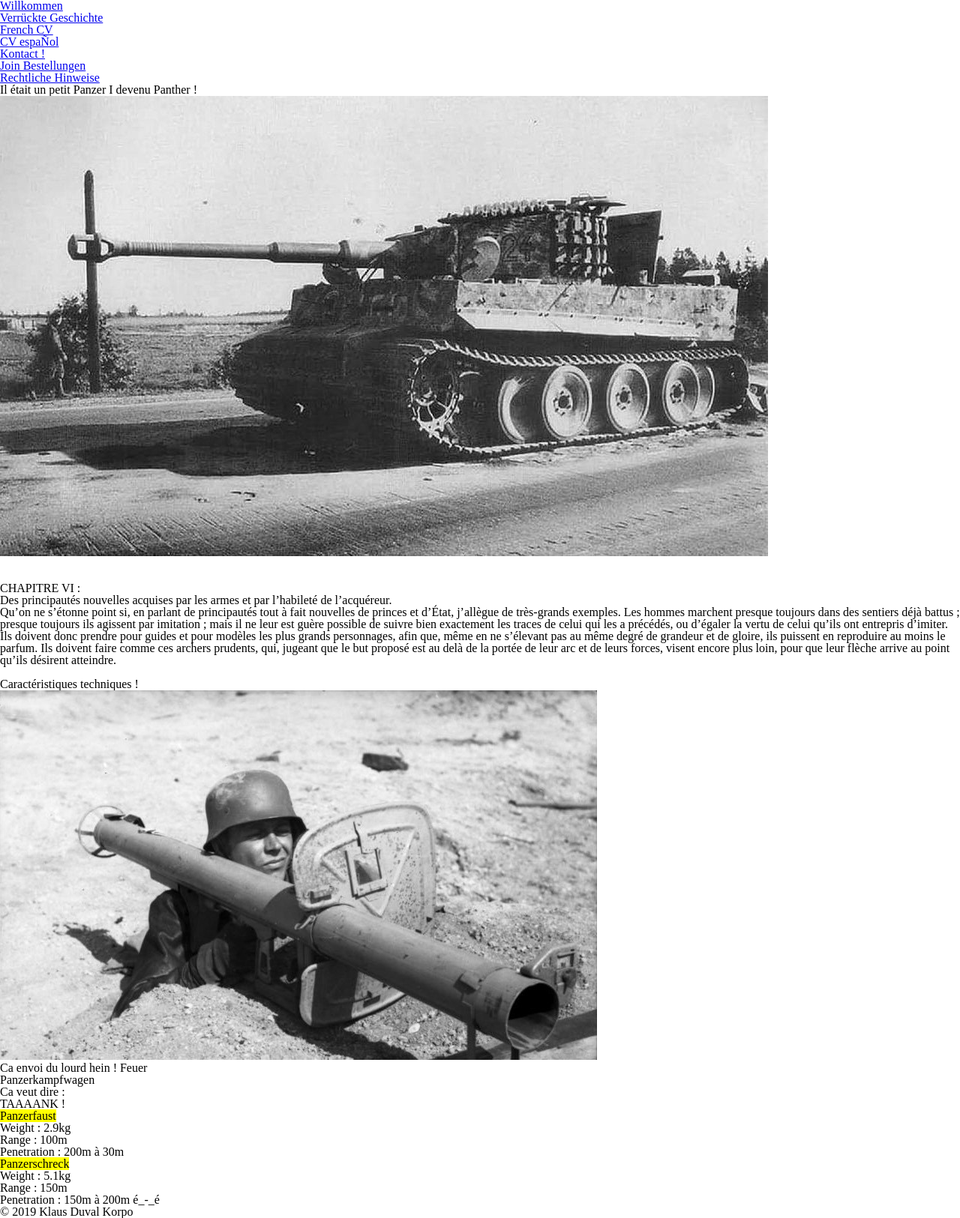
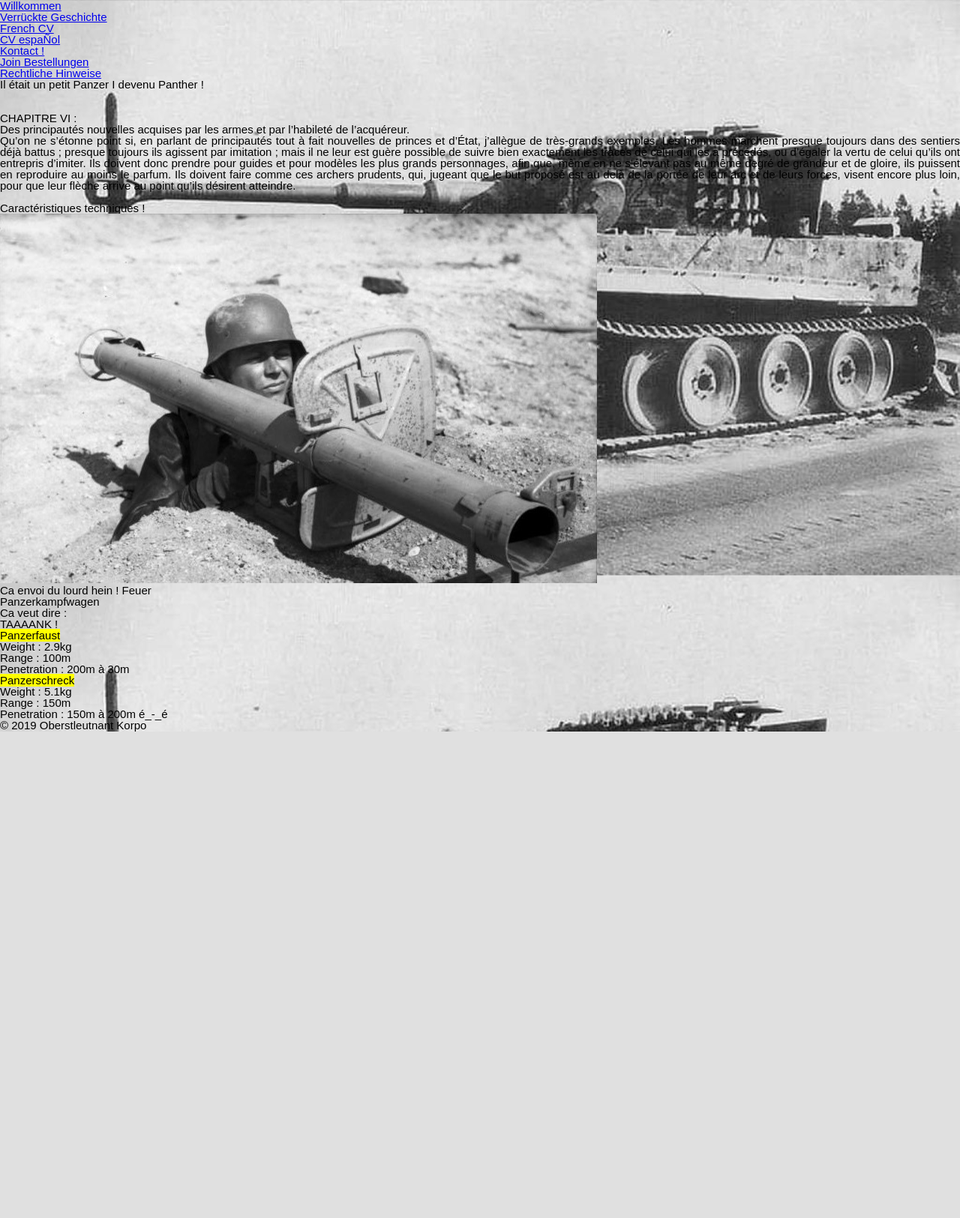
Before and after one commit to Mattious-pix/Eval---Fred-HTML-CSS, a PHP site: page / in a window 1280 px wide. Shown: the whole page at 75% size. After the commit the page ends 976 px from the top, so only its background shows below. Run offline with PHP 8.4, Linux system fonts and the light colour scheme.

Commit message:
Big commit sa race !

```diff
--- /dev/null
+++ b/assets/css/font.css
@@ -0,0 +1,7 @@
+body{
+  color : black;
+  font-family: arial;
+  font-size: 15px;
+  text-align: justify;
+
+}
--- a/assets/css/header.css
+++ /dev/null
@@ -1,4 +0,0 @@
-.nav {
-  width: 100%;
-
-}
--- a/assets/css/style.css
+++ b/assets/css/style.css
@@ -1,3 +1,7 @@
         @import url('reset.css');
-        @import url('header.css');
-        @import url('footer.css');
+        @import url('font.css');
+
+body{
+  background-image: url(Tigre.jpg);
+  background-size: 100%;
+}
--- a/includes/accueil.inc.php
+++ b/includes/accueil.inc.php
@@ -3,15 +3,15 @@
   <div class="contenu gnrl">
 
 <div>
-    <h1 id=" chp 6">CHAPITRE VI :</h1>
+    <h1 class=" chp 6">CHAPITRE VI :</h1>
     <!---Mais qu'est ce donc que tout ceci ?--->
 </div>
 
-<div id="titre chp">
+<div class="titre chp">
 
-  <h2 id="princis"> Des principautés nouvelles acquises par les armes et par l’habileté de l’acquéreur.</h2>
+  <h2 class="princis"> Des principautés nouvelles acquises par les armes et par l’habileté de l’acquéreur.</h2>
 
-<p id="text chp 6"> Qu’on ne s’étonne point si, en parlant de principautés tout à fait nouvelles de princes et d’État, j’allègue de très-grands exemples. Les hommes marchent presque toujours dans des sentiers déjà battus ; presque toujours ils agissent par imitation ; mais il ne leur est guère possible de suivre bien exactement les traces de celui qui les a précédés, ou d’égaler la vertu de celui qu’ils ont entrepris d’imiter. Ils doivent donc prendre pour guides et pour modèles les plus grands personnages, afin que, même en ne s’élevant pas au même degré de grandeur et de gloire, ils puissent en reproduire au moins le parfum. Ils doivent faire comme ces archers prudents, qui, jugeant que le but proposé est au delà de la portée de leur arc et de leurs forces, visent encore plus loin, pour que leur flèche arrive au point qu’ils désirent atteindre.</p>
+<p class="text chp 6"> Qu’on ne s’étonne point si, en parlant de principautés tout à fait nouvelles de princes et d’État, j’allègue de très-grands exemples. Les hommes marchent presque toujours dans des sentiers déjà battus ; presque toujours ils agissent par imitation ; mais il ne leur est guère possible de suivre bien exactement les traces de celui qui les a précédés, ou d’égaler la vertu de celui qu’ils ont entrepris d’imiter. Ils doivent donc prendre pour guides et pour modèles les plus grands personnages, afin que, même en ne s’élevant pas au même degré de grandeur et de gloire, ils puissent en reproduire au moins le parfum. Ils doivent faire comme ces archers prudents, qui, jugeant que le but proposé est au delà de la portée de leur arc et de leurs forces, visent encore plus loin, pour que leur flèche arrive au point qu’ils désirent atteindre.</p>
 
 </div>
 
@@ -19,23 +19,23 @@
 
 <!--Caractéristiques-->
 
-<div id="presentation">
+<div class="presentation">
   <br>
-  <h1 id="caractech">Caractéristiques techniques !</h1>
+  <h1 class="caractech">Caractéristiques techniques !</h1>
 
-    <div id="panzershreck">
+    <div class="panzershreck">
       <img src="./assets/img/Panzershreck.jpg"/>
       <p> Ca envoi du lourd hein ! Feuer </p>
     </div>
 
   <!--Panzerkampfwagen-->
-    <div id="Pzkwg">
+    <div class="Pzkwg">
       <h1> Panzerkampfwagen</h1>
       <p>Ca veut dire : <br />TAAAANK !</p>
     </div>
 
   <!--Panzerfaust-->
-      <div id="Pzrft">
+      <div class="Pzrft">
         <h2> <mark> Panzerfaust </mark> </h2>
 
         <p> Weight : 2.9kg </p>
@@ -43,7 +43,7 @@
         <p> Penetration : 200m à 30m </p>
       </div>
 
-    <div id="Pzrsch">
+    <div class="Pzrsch">
         <h2> <mark> Panzerschreck </mark> </h2>
 
         <p> Weight : 5.1kg </p>
--- a/includes/footer.php
+++ b/includes/footer.php
@@ -3,7 +3,7 @@
   <?php
   $year = date('Y');
 ?>
-<p>&copy; <?=$year ?> Klaus Duval Korpo</p>
+<p>&copy; <?=$year ?> Oberstleutnant Korpo</p>
 </footer>
 
 </body>
--- a/includes/header.php
+++ b/includes/header.php
@@ -20,7 +20,6 @@
     <header role="header">
   <div>
       <h1 class="titre"> Il était un petit Panzer I devenu Panther !</h1>
-      <img src="./assets/img/Tigre.jpg" title="tigre accueil"/>
     </header>
 
   </div>
--- a/includes/html.php
+++ b/includes/html.php
@@ -9,7 +9,7 @@
 <title>Achtung Panzer !</title>
 <link rel="shortcut icon" href="./assets/img/tank1.jpg" />
 
-<link rel="stylesheet" href="css/style.css"/>
+<link rel="stylesheet" href="./assets/css/style.css"/>
 
 </head>
 
```
Also changed, not shown: includes/contact.inc.php (deleted, +0 -20 lines), includes/frmContact.php (+4 -4 lines), assets/css/Tigre.jpg (renamed from assets/img/Tigre.jpg), assets/css/footer.css (deleted).
